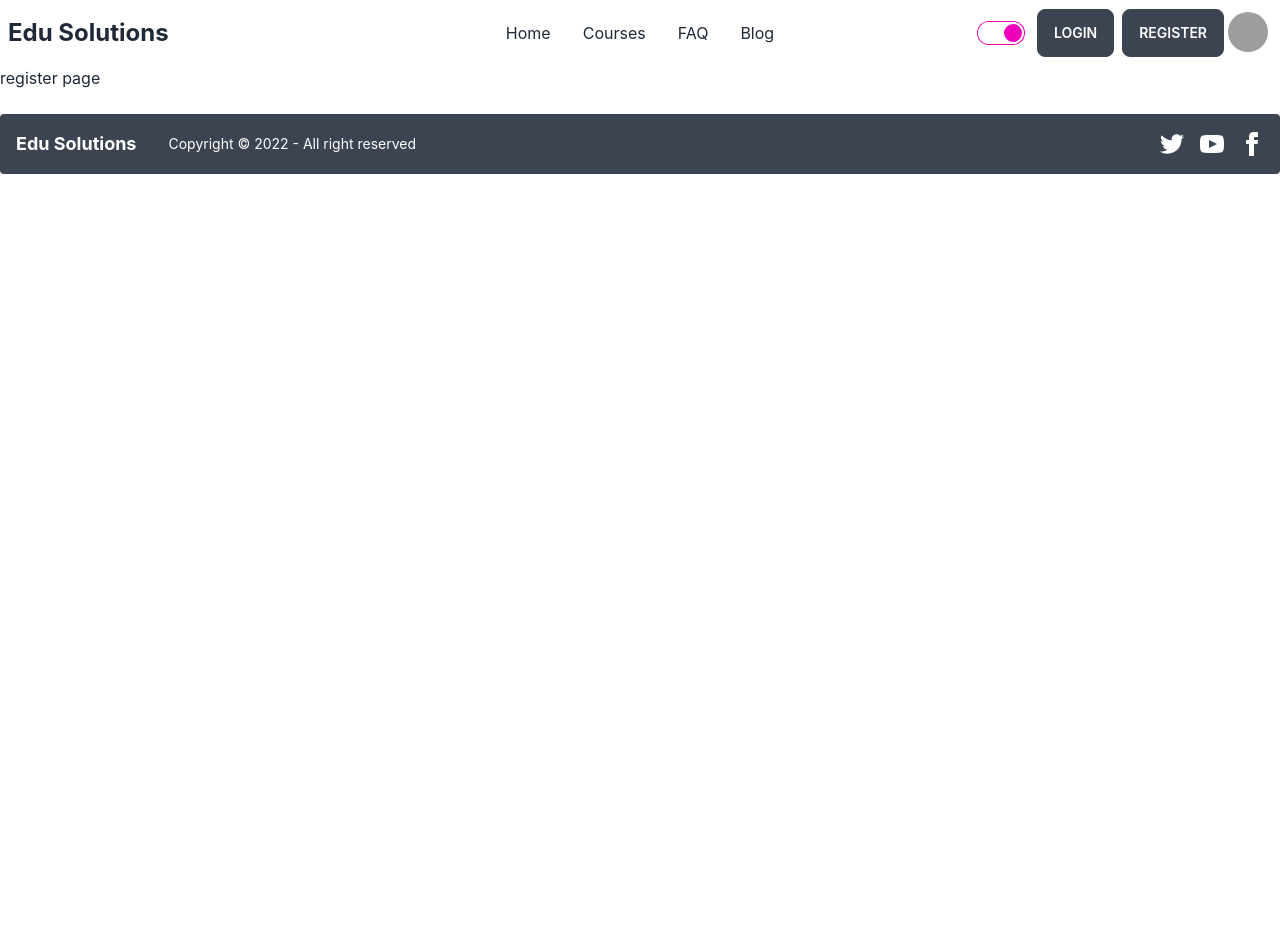
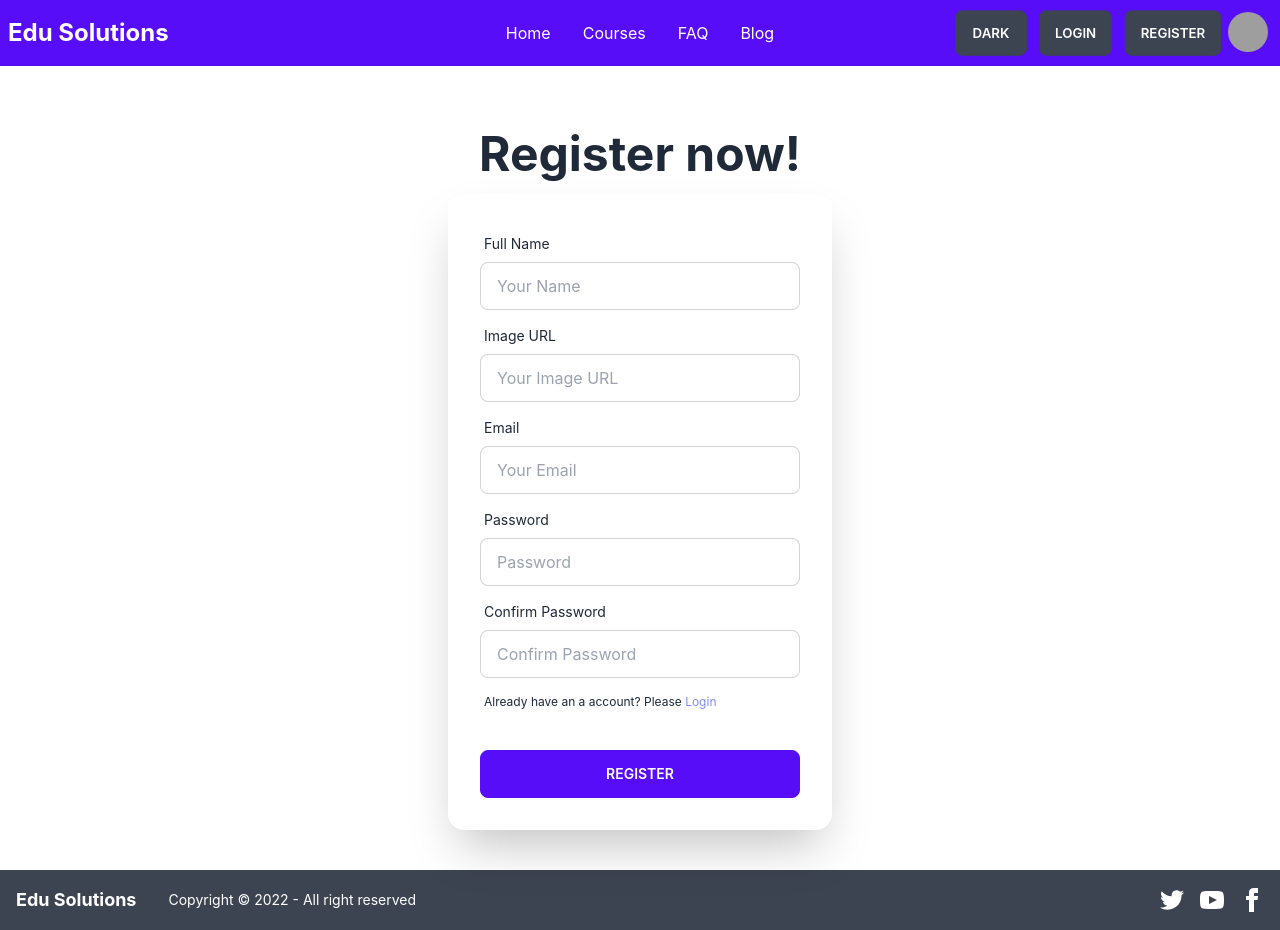
Before and after one commit to rokib2000/edu-solutions-client, a React (Create React App) app: page /register in a window 1280 px wide. Before the commit the page ends 800 px from the top, so only its background shows below. Built offline with nearby package versions, Linux system fonts and the light colour scheme; grey boxes are pictures that could not be loaded.

Commit message:
Added login and register page

```diff
--- a/src/Pages/Home/Home.js
+++ b/src/Pages/Home/Home.js
@@ -1,9 +1,62 @@
 import React from "react";
+import { Link } from "react-router-dom";
 
 const Home = () => {
   return (
     <div>
-      <h1>Home page</h1>
+      {/* hero section start  */}
+      <div
+        className="hero min-h-screen rounded"
+        style={{ backgroundImage: `url("https://i.postimg.cc/QMgCtKCr/Ethical-Education-Updated.png")` }}
+      >
+        <div className="hero-overlay "></div>
+        <div className="hero-content text-center text-neutral-content">
+          <div className="max-w-md">
+            <h1 className="mb-5 text-5xl font-bold">Let's Study Together!</h1>
+
+            <Link to="/courses" className="btn btn-primary">
+              Get Courses
+            </Link>
+          </div>
+        </div>
+      </div>
+      {/* hero section End  */}
+
+      <div className="stats shadow w-full my-12">
+        <div className="stat place-items-center">
+          <div className="stat-title">Success Stories</div>
+          <div className="stat-value">3K</div>
+        </div>
+
+        <div className="stat place-items-center">
+          <div className="stat-title">Dedicated Tutors</div>
+          <div className="stat-value ">42</div>
+        </div>
+
+        <div className="stat place-items-center">
+          <div className="stat-title">Scheduled Events</div>
+          <div className="stat-value">13</div>
+        </div>
+
+        <div className="stat place-items-center">
+          <div className="stat-title">Available Courses</div>
+          <div className="stat-value">16</div>
+        </div>
+      </div>
+
+      <div className="hero  h-100">
+        <div className="hero-content flex-col lg:flex-row-reverse">
+          <img src="https://i.postimg.cc/dQ8rzDwr/flex-teacher-nobkgd-1.png" className="max-w-lg rounded-lg " />
+          <div>
+            <h1 className="text-5xl font-bold">Want to know more!</h1>
+            <p className="py-6">
+              There arge many variations ohf passages of sorem gpsum ilable, but the majority have suffered alteration
+              in some form, by ected humour, or randomised words whi.
+            </p>
+            <button className="btn btn-primary">Get Started</button>
+          </div>
+        </div>
+      </div>
     </div>
   );
 };
--- a/src/Pages/Login/Login.js
+++ b/src/Pages/Login/Login.js
@@ -1,9 +1,55 @@
 import React from "react";
+import { Link } from "react-router-dom";
 
 const Login = () => {
   return (
-    <div>
-      <h2>login page</h2>
+    <div className="hero ">
+      <div className="hero-content flex-col  ">
+        <div className="text-center lg:text-left">
+          <h1 className="text-5xl font-bold">Login now!</h1>
+        </div>
+        <div className="card w-96 flex-shrink-0  max-w-md shadow-2xl bg-base-100">
+          <div className="card-body">
+            <div className="form-control">
+              <label className="label">
+                <span className="label-text">Email</span>
+              </label>
+              <input type="email" name="email" placeholder="Your Email" className="input input-bordered" />
+            </div>
+            <div className="form-control">
+              <label className="label">
+                <span className="label-text">Password</span>
+              </label>
+              <input type="password" name="password" placeholder="Password" className="input input-bordered" />
+            </div>
+            <div className="form-control">
+              <label className="label">
+                <button className="label-text-alt link link-hover">Forgot password?</button>
+              </label>
+              <label className="label">
+                <p className="label-text-alt ">
+                  New to this website? Please{" "}
+                  <Link to="/register" className="link link-hover text-indigo-400">
+                    Register
+                  </Link>
+                </p>
+              </label>
+            </div>
+            <div className="form-control mt-6">
+              <button className="btn btn-primary">Login</button>
+            </div>
+          </div>
+          <div className="divider">OR</div>
+          <div className="card-body mb-6">
+            <div className="form-control mt-6">
+              <button className="btn btn-primary">Login with Google</button>
+            </div>
+            <div className="form-control mt-6">
+              <button className="btn btn-primary">Login with GitHub</button>
+            </div>
+          </div>
+        </div>
+      </div>
     </div>
   );
 };
--- a/src/Pages/Register/Register.js
+++ b/src/Pages/Register/Register.js
@@ -1,9 +1,63 @@
 import React from "react";
+import { Link } from "react-router-dom";
 
 const Register = () => {
   return (
     <div>
-      <h2>register page</h2>
+      <div className="hero  ">
+        <div className="hero-content flex-col ">
+          <div className="text-center lg:text-left">
+            <h1 className="text-5xl font-bold">Register now!</h1>
+          </div>
+          <div className="card flex-shrink-0 w-96 max-w-md shadow-2xl bg-base-100">
+            <div className="card-body">
+              <div className="form-control">
+                <label className="label">
+                  <span className="label-text">Full Name</span>
+                </label>
+                <input type="text" name="name" placeholder="Your Name" className="input input-bordered" />
+              </div>
+              <div className="form-control">
+                <label className="label">
+                  <span className="label-text">Image URL</span>
+                </label>
+                <input type="text" name="image-url" placeholder="Your Image URL" className="input input-bordered" />
+              </div>
+              <div className="form-control">
+                <label className="label">
+                  <span className="label-text">Email</span>
+                </label>
+                <input type="email" name="email" placeholder="Your Email" className="input input-bordered" />
+              </div>
+              <div className="form-control">
+                <label className="label">
+                  <span className="label-text">Password</span>
+                </label>
+                <input type="password" name="password" placeholder="Password" className="input input-bordered" />
+              </div>
+              <div className="form-control">
+                <label className="label">
+                  <span className="label-text">Confirm Password</span>
+                </label>
+                <input type="password" name="confirm" placeholder="Confirm Password" className="input input-bordered" />
+              </div>
+              <div className="form-control">
+                <label className="label">
+                  <p className="label-text-alt ">
+                    Already have an a account? Please{" "}
+                    <Link to="/login" className="link link-hover text-indigo-400">
+                      Login
+                    </Link>
+                  </p>
+                </label>
+              </div>
+              <div className="form-control mt-6">
+                <button className="btn btn-primary">Register</button>
+              </div>
+            </div>
+          </div>
+        </div>
+      </div>
     </div>
   );
 };
--- a/src/Pages/Shared/Footer/Footer.js
+++ b/src/Pages/Shared/Footer/Footer.js
@@ -2,7 +2,8 @@ import React from "react";
 
 const Footer = () => {
   return (
-    <footer className="footer items-center p-4 bg-neutral text-neutral-content rounded mt-6">
+    <footer className="footer items-center p-4 bg-neutral text-neutral-content  mt-6 ">
+      <div className="container mx-auto footer items-center  bg-neutral text-neutral-content">
         <div className="items-center grid-flow-col">
           <h2 className="text-lg font-bold mr-6">Edu Solutions</h2>
           <p>Copyright © 2022 - All right reserved</p>
@@ -24,6 +25,7 @@ const Footer = () => {
             </svg>
           </a>
         </div>
+      </div>
     </footer>
   );
 };
--- a/src/Pages/Shared/Header/Header.js
+++ b/src/Pages/Shared/Header/Header.js
@@ -3,7 +3,8 @@ import { Link } from "react-router-dom";
 
 const Header = () => {
   return (
-    <div className="navbar bg-base-100">
+    <div className="bg-primary text-primary-content mb-12">
+      <div className="navbar container mx-auto">
         <div className="navbar-start">
           <div className="dropdown">
             <label tabIndex={0} className="btn btn-ghost lg:hidden">
@@ -17,7 +18,7 @@ const Header = () => {
                 <path strokeLinecap="round" strokeLinejoin="round" strokeWidth="2" d="M4 6h16M4 12h8m-8 6h16" />
               </svg>
             </label>
-          <ul tabIndex={0} className="menu menu-compact dropdown-content mt-3 p-2 shadow bg-base-100 rounded-box w-52">
+            <ul tabIndex={0} className="menu menu-compact dropdown-content mt-3 p-2 shadow bg-primary rounded-box w-52">
               <li>
                 <Link to="/">Home</Link>
               </li>
@@ -30,6 +31,20 @@ const Header = () => {
               <li>
                 <Link to="/blog">Blog</Link>
               </li>
+              <div className="navbar-end">
+                <label className="swap">
+                  <input type="checkbox" />
+                  <div className="swap-on btn">Light</div>
+                  <div className="swap-off btn">Dark</div>
+                </label>
+
+                <Link to="/login" className="btn mt-2">
+                  Login
+                </Link>
+                <Link to="/register" className="btn mt-3">
+                  Register
+                </Link>
+              </div>
             </ul>
           </div>
           <Link to="/" className=" normal-case text-2xl font-bold">
@@ -52,17 +67,21 @@ const Header = () => {
             </li>
           </ul>
         </div>
-      <div className="navbar-end">
-        <form>
-          <div className="form-control">
-            <label className="label cursor-pointer">
-              <input type="checkbox" className="toggle toggle-secondary" checked />
+        <div className="navbar-end ">
+          <div className="hidden lg:flex">
+            {" "}
+            <label className="swap">
+              <input type="checkbox" />
+              <div className="swap-on btn">Light</div>
+              <div className="swap-off btn">Dark</div>
             </label>
+            <Link to="/login" className="btn ml-2">
+              Login
+            </Link>
+            <Link to="/register" className="btn ml-2">
+              Register
+            </Link>
           </div>
-        </form>
-
-        <Link className="btn ml-2">Login</Link>
-        <Link className="btn ml-2">Register</Link>
 
           <div className="dropdown dropdown-end">
             <label tabIndex={0} className="btn btn-ghost btn-circle avatar">
@@ -70,7 +89,10 @@ const Header = () => {
                 <img src="https://placeimg.com/80/80/people" />
               </div>
             </label>
-          <ul tabIndex={0} className="menu menu-compact dropdown-content mt-3 p-2 shadow bg-base-100 rounded-box w-52">
+            <ul
+              tabIndex={0}
+              className="menu menu-compact dropdown-content mt-3 p-2 shadow bg-base-100 rounded-box w-52"
+            >
               <li>
                 <p className="justify-between">Profile</p>
               </li>
@@ -78,6 +100,7 @@ const Header = () => {
           </div>
         </div>
       </div>
+    </div>
   );
 };
 
--- a/src/layout/Main.js
+++ b/src/layout/Main.js
@@ -5,9 +5,11 @@ import Header from "../Pages/Shared/Header/Header";
 
 const Main = () => {
   return (
-    <div className="container mx-auto">
+    <div>
       <Header></Header>
-      <Outlet></Outlet>
+      <div className="container mx-auto">
+        <Outlet></Outlet>
+      </div>
       <Footer></Footer>
     </div>
   );
```
Lines whose indentation alone changed are shown as unchanged.
